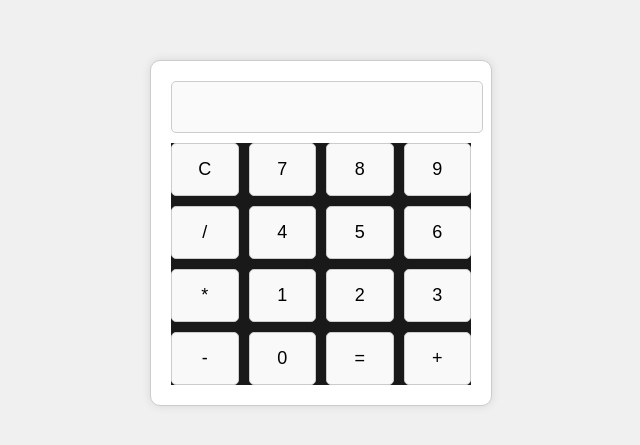
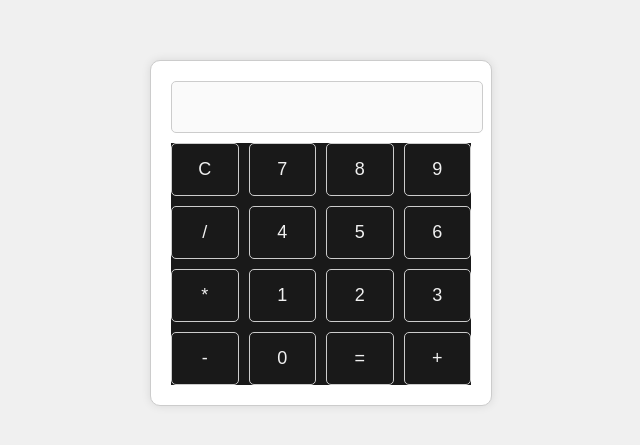
Before and after one commit to ManuelCFrontEnd/basic_calculator, a plain HTML site: page src/index.html in a window 1280 px wide. Shown: the part 167-612 px from the top of the page, without its empty margins (319-959 px from the left). Drawn offline with Linux system fonts and the light colour scheme.

Commit message:
Update style.css

```diff
--- a/src/styles/style.css
+++ b/src/styles/style.css
@@ -37,7 +37,8 @@ body {
 }
 
 .btn {
-    background-color: #f9f9f9;
+    background-color: #191919;
+    color: #f0f0f0;
     border: 1px solid #ccc;
     border-radius: 5px;
     font-size: 18px;
```
